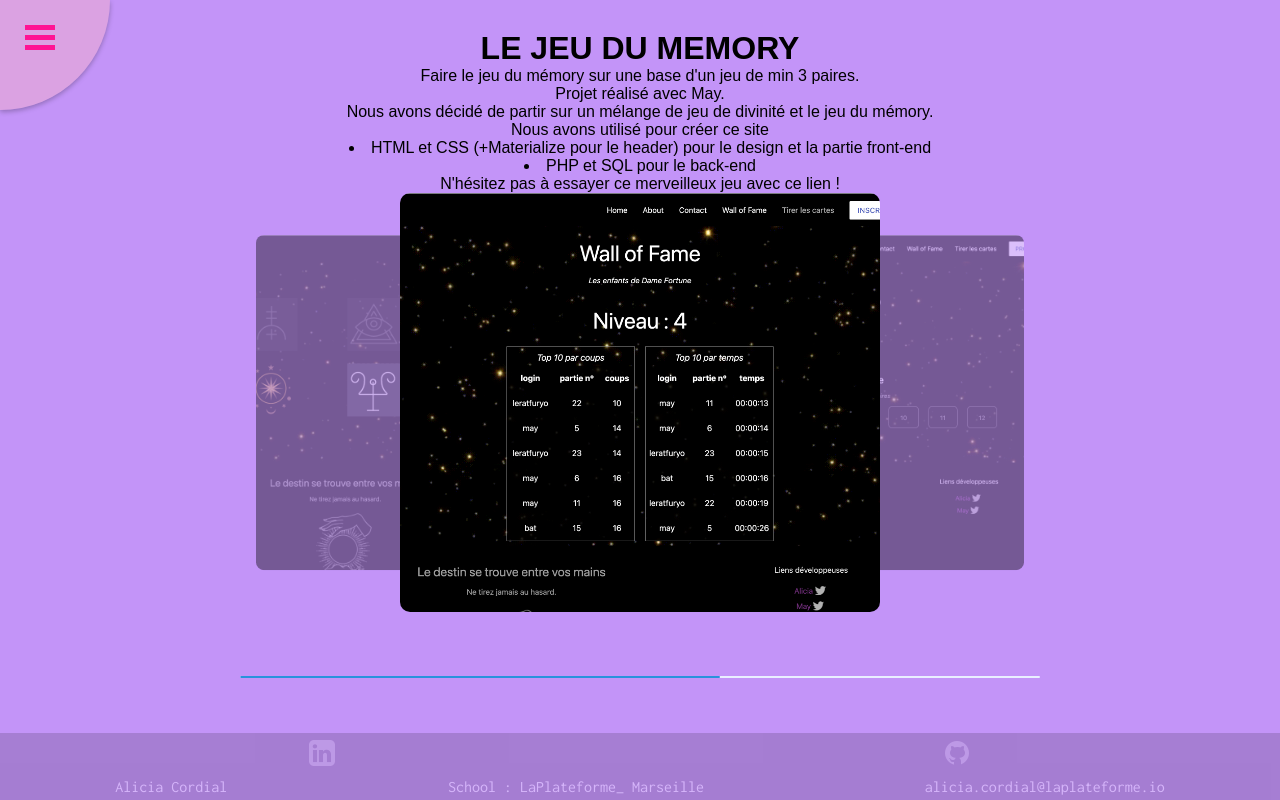
After one commit to alicia-cordial/site-perso, a PHP site: page /pages/projet1.php in a window 1280 px wide. The commit adds this page. Run offline with PHP 8.4, Linux system fonts and the light colour scheme.

Commit message:
mise en place des projets

```diff
--- /dev/null
+++ b/includes/header_project.php
@@ -0,0 +1,35 @@
+<!doctype html>
+<html lang="en">
+
+<head>
+
+    <meta charset="UTF-8">
+    <meta name="viewport" content="width=device-width, user-scalable=no, initial-scale=1.0, maximum-scale=1.0, minimum-scale=1.0">
+    <meta http-equiv="X-UA-Compatible" content="ie=edge">
+
+    <link rel="preconnect" href="https://fonts.gstatic.com">
+    <link href="https://fonts.googleapis.com/css2?family=Anton&family=Inconsolata&display=swap" rel="stylesheet">
+    <link rel= "stylesheet" type="text/css" href= "../style/header.css">
+    <link rel= "stylesheet" type="text/css" href= "../style/projets.css">
+    <link rel= "stylesheet" type="text/css" href= "../style/footer.css">
+
+    <title> <?= $title ?> - Alicia Cordial</title>
+</head>
+
+
+<body class="<?= $bodyname ?>">
+
+<header>
+
+    <nav>
+        <input type="checkbox" id="menu-toggle"/>
+        <label id="trigger" for="menu-toggle"></label>
+        <label id="burger" for="menu-toggle"></label>
+        <ul id="menu">
+            <li><a href="portfolio.php"><h2>HOME</h2><p>Fresh start</p></a></li>
+            <li><a href="portfolio.php"><h2>WORK</h2><p>some of my work</p></a></li>
+            <li><a href="about.php"><h2>ABOUT</h2><p>Me, Myself and I</p></a></li>
+        </ul>
+    </nav>
+
+</header>
--- /dev/null
+++ b/pages/projet1.php
@@ -0,0 +1,55 @@
+<?php
+
+
+$title = "memory";
+$bodyname = "memory";
+
+session_start();
+
+?>
+
+
+
+<?php require_once('../includes/header_project.php'); ?>
+
+<main class="main_projet1">
+<h1>LE JEU DU MEMORY</h1>
+
+    <p>Faire le jeu du mémory sur une base d'un jeu de min 3 paires.</p>
+    <p>Projet réalisé avec May.</p>
+    <p>Nous avons décidé de partir sur un mélange de jeu de divinité et le jeu du mémory.</p>
+    <p>Nous avons utilisé pour créer ce site</p>
+    <li>HTML et CSS (+Materialize pour le header) pour le design et la partie front-end</li>
+    <li>PHP et SQL pour le back-end </li>
+    <p>N'hésitez pas à essayer ce merveilleux jeu avec ce lien !</p>
+
+    <div class="container">
+        <input type="radio" name="slider" id="item-1" checked>
+        <input type="radio" name="slider" id="item-2">
+        <input type="radio" name="slider" id="item-3">
+        <div class="cards">
+            <label class="card" for="item-1" id="song-1">
+                <img src="../image/3.1.png" alt="song">
+            </label>
+            <label class="card" for="item-2" id="song-2">
+                <img src="../image/3.2.png" alt="song">
+            </label>
+            <label class="card" for="item-3" id="song-3">
+                <img src="../image/3.3.png"  alt="song">
+            </label>
+
+        </div>
+
+        <div class="upper-part">
+
+
+        </div>
+        <div class="progress-bar">
+            <span class="progress"></span>
+        </div>
+    </div>
+    </div>
+
+</main>
+
+<?php require_once('../includes/footer.php'); ?>
--- /dev/null
+++ b/style/projets.css
@@ -0,0 +1,227 @@
+
+/*GENERAL*/
+
+* {
+    margin: 0;
+    padding: 0;
+    background-size: 100%;
+    /*border: 1px solid black;*/
+
+}
+
+html, body {
+    margin: 0;
+    padding: 0;
+    width: 100%;
+    height: 100%;
+}
+
+
+body {
+    min-height: 100vh;
+    justify-content: space-between;
+
+    font-family: 'Inconsolata', monospace;
+
+}
+
+body, main, article, a {
+    display: flex;
+    flex-direction: column;
+}
+
+
+main {
+    width: 100%;
+    min-height: 80vh;
+    flex-grow: 2;
+    justify-content: space-around;
+    overflow: hidden;
+
+}
+
+/*
+article {
+    justify-content: space-around;
+    align-items: center;
+    width: 100%;
+    flex-direction: row;
+    height: 100%;
+}
+
+*/
+
+
+
+/*BACKGROUND*/
+.memory {
+    background-color: #c394f8;
+}
+
+.gamebusters{
+background-color: lightskyblue;
+}
+
+
+/*PROJETS*/
+.main_projet1 {
+    box-sizing: border-box;
+    display: flex;
+    align-items: center;
+    justify-content: center;
+    padding: 30px 10px;
+    font-family: 'DM Sans', sans-serif;
+    transition: background .4s ease-in;
+&.blue {
+     background-color: #428aa6;
+ }
+}
+
+input[type=radio] {
+    display: none;
+}
+
+.card {
+    position: absolute;
+    width: 60%;
+    height: 100%;
+    left: 0;
+    right: 0;
+    margin: auto;
+    transition: transform .4s ease;
+    cursor: pointer;
+}
+
+.container {
+    width: 100%;
+    max-width: 800px;
+    max-height: 600px;
+    height: 100%;
+    transform-style: preserve-3d;
+    display: flex;
+    justify-content: center;
+    flex-direction: column;
+    align-items: center;
+}
+
+.cards {
+    position: relative;
+    width: 100%;
+    height: 100%;
+    margin-bottom: 20px;
+}
+
+.card img {
+    width: 100%;
+    height: 100%;
+    border-radius: 10px;
+    object-fit: cover;
+}
+
+#item-1:checked ~ .cards #song-3, #item-2:checked ~ .cards #song-1, #item-3:checked ~ .cards #song-2 {
+    transform: translatex(-40%) scale(.8);
+    opacity: .4;
+    z-index: 0;
+}
+
+#item-1:checked ~ .cards #song-2, #item-2:checked ~ .cards #song-3, #item-3:checked ~ .cards #song-1 {
+    transform: translatex(40%) scale(.8);
+    opacity: .4;
+    z-index: 0;
+}
+
+#item-1:checked ~ .cards #song-1, #item-2:checked ~ .cards #song-2, #item-3:checked ~ .cards #song-3 {
+    transform: translatex(0) scale(1);
+    opacity: 1;
+    z-index: 1;
+
+.card img {
+    box-shadow: 0px 0px 5px 0px rgba(81, 81, 81, 0.47);
+}
+}
+
+.player {
+    background-color: #fff;
+    border-radius: 8px;
+    min-width: 320px;
+    padding: 16px 10px;
+}
+
+.upper-part {
+    position: relative;
+    display: flex;
+    align-items: center;
+    margin-bottom: 12px;
+    height: 36px;
+    overflow: hidden;
+}
+/*
+.play-icon{ margin-right: 10px; }
+
+.song-info {
+    width: calc(100% - 32px);
+    display: block;
+}
+
+.song-info .title {
+    color: #403d40;
+    font-size: 14px;
+    line-height: 24px;
+}
+
+.sub-line {
+    display: flex;
+    justify-content: space-between;
+    width: 100%;
+}
+
+.subtitle, .time {
+    font-size: 12px;
+    line-height: 16px;
+    color: #c6c5c6;
+}
+*/
+.time {
+    font-size: 12px;
+    line-height: 16px;
+    color: #a5a5a5;
+    font-weight: 500;
+    margin-left: auto;
+}
+
+.progress-bar {
+    height: 3px;
+    width: 100%;
+    background-color: #e9efff;
+    border-radius: 2px;
+    overflow: hidden;
+}
+
+.progress {
+    display: block;
+    position: relative;
+    width: 60%;
+    height: 100%;
+    background-color: #2992dc;
+    border-radius: 6px;
+}
+
+.info-area {
+    width: 100%;
+    position: absolute;
+    top: 0;
+    left: 30px;
+    transition: transform .4s ease-in;
+}
+
+#item-2:checked ~ .player #test {
+    transform: translateY(0);
+}
+
+#item-2:checked ~ .player #test  {
+    transform: translateY(-40px);
+}
+
+#item-3:checked ~ .player #test  {
+    transform: translateY(-80px);
+}
```
Also changed, not shown: pages/portfolio.php (+9 -67 lines), pages/projet2.php (added, +55 -0 lines), pages/projet3.php (added, +55 -0 lines), image/3.1.png (added), image/3.2.png (added), image/3.3.png (added), image/4.1.png (added), image/4.2.png (added), image/4.3.png (added), image/projet1.png (deleted), 3 other files.
